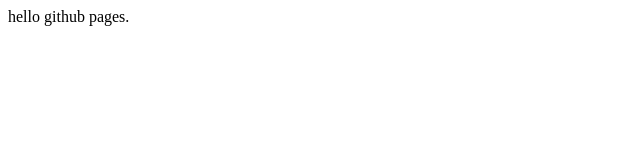
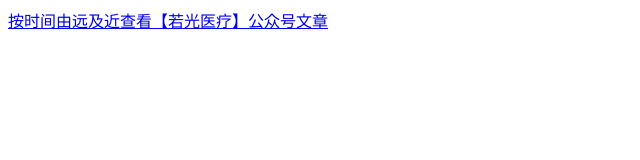
Before and after one commit to lihaigang4myself-gif/ruoguang, a plain HTML site: page index.html in a window 1280 px wide. Shown: the whole page, without its empty margins (0-640 px from the left). Drawn offline with Linux system fonts and the light colour scheme.

Commit message:
Update index.html

```diff
--- a/index.html
+++ b/index.html
@@ -1,3 +1,4 @@
 <html>
-hello github pages.
+        <!-- 文章列表链接 -->
+        <p><a href="ruoguang_total_articles.html">按时间由远及近查看【若光医疗】公众号文章</a></p>
 </html>
```
